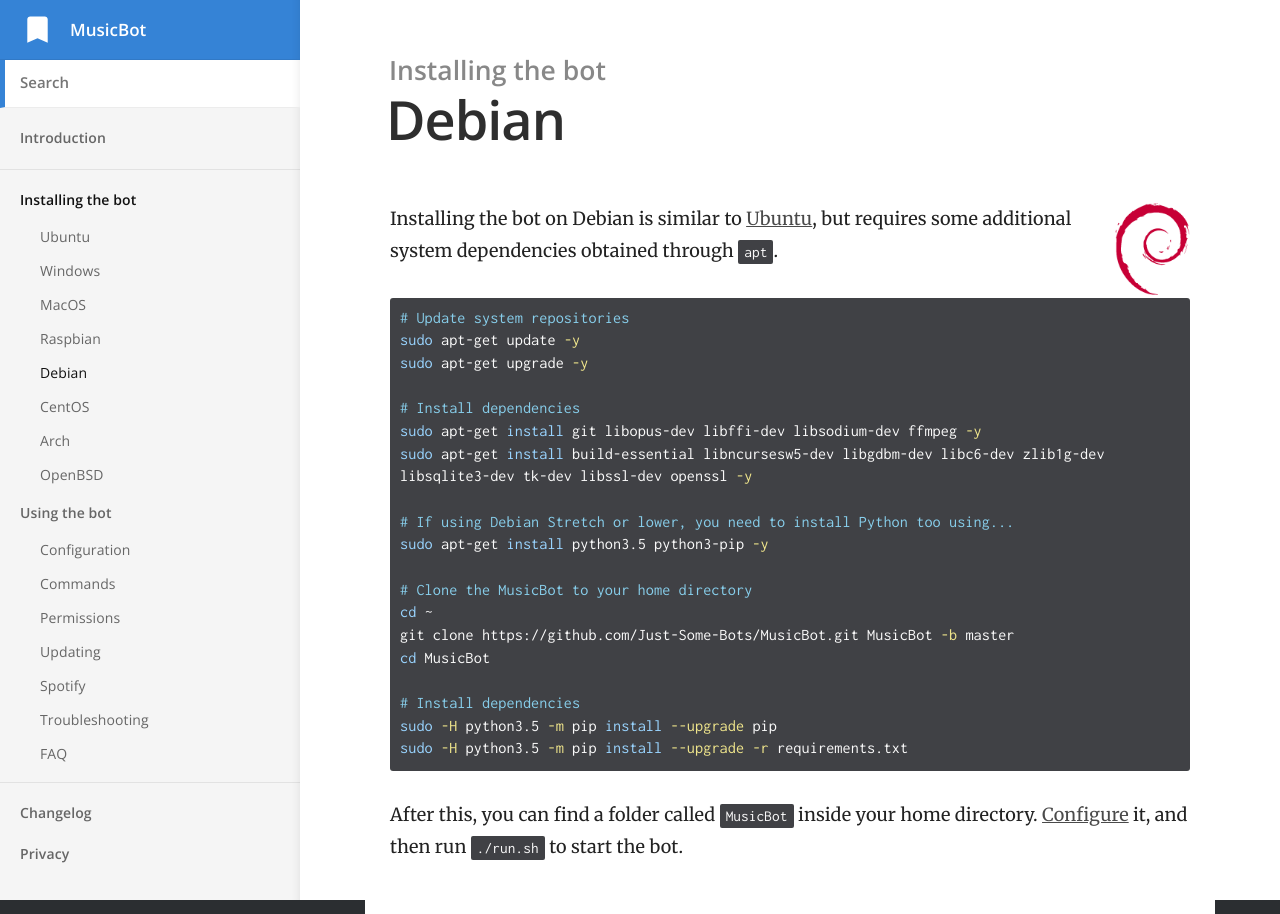
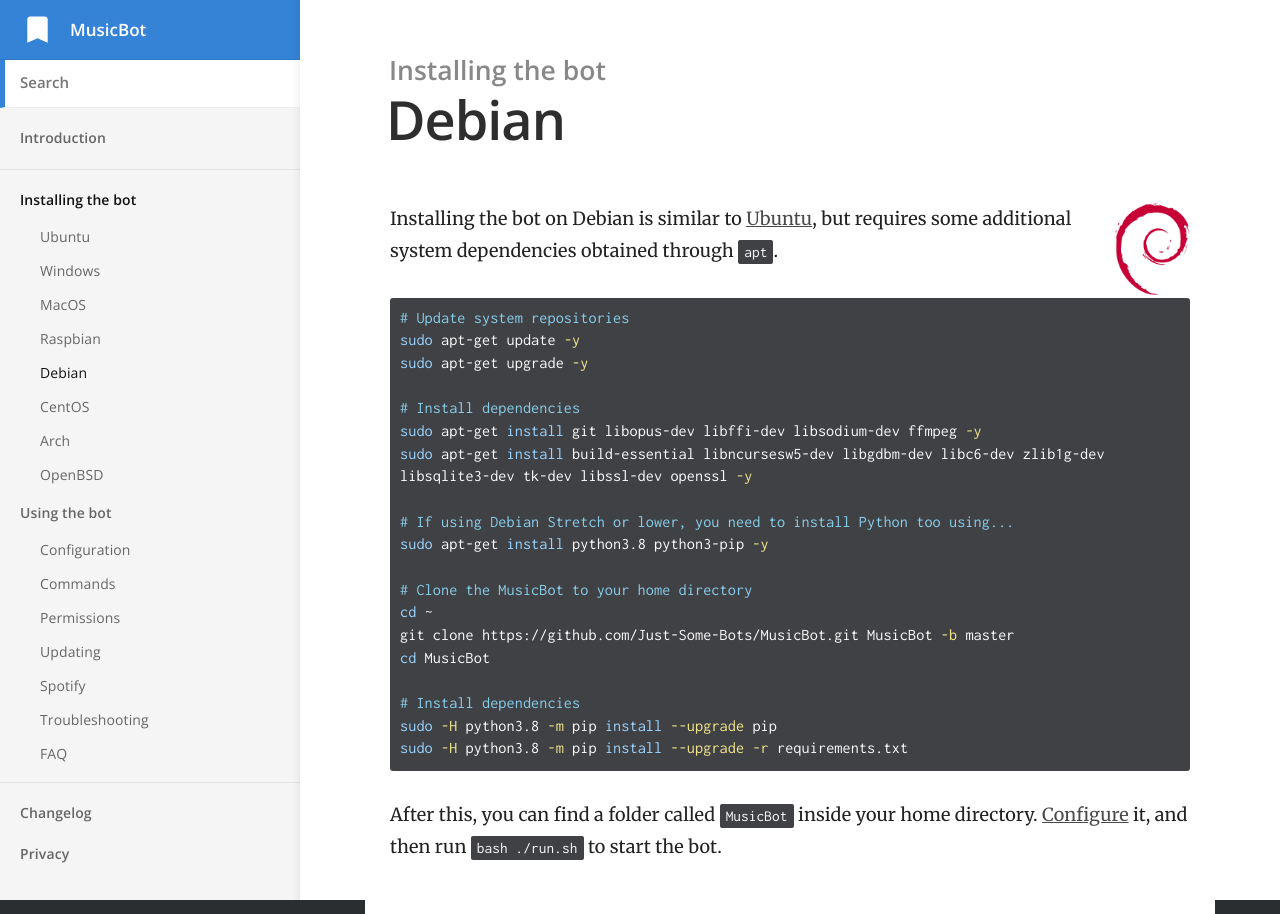
Before and after one commit to Just-Some-Bots/MusicBot, a Jekyll site: the page built from _docs/installing/debian.md, in a window 1280 px wide. Built offline with Jekyll 4.4.1, drawn with Linux system fonts in a browser that asks for light colours.

Commit message:
Debian Python 3.8

```diff
--- a/_docs/installing/debian.md
+++ b/_docs/installing/debian.md
@@ -18,7 +18,7 @@ sudo apt-get install git libopus-dev libffi-dev libsodium-dev ffmpeg -y
 sudo apt-get install build-essential libncursesw5-dev libgdbm-dev libc6-dev zlib1g-dev libsqlite3-dev tk-dev libssl-dev openssl -y
 
 # If using Debian Stretch or lower, you need to install Python too using...
-sudo apt-get install python3.5 python3-pip -y
+sudo apt-get install python3.8 python3-pip -y
 
 # Clone the MusicBot to your home directory
 cd ~
@@ -26,8 +26,8 @@ git clone https://github.com/Just-Some-Bots/MusicBot.git MusicBot -b master
 cd MusicBot
 
 # Install dependencies
-sudo -H python3.5 -m pip install --upgrade pip
-sudo -H python3.5 -m pip install --upgrade -r requirements.txt
+sudo -H python3.8 -m pip install --upgrade pip
+sudo -H python3.8 -m pip install --upgrade -r requirements.txt
 ~~~
 
-After this, you can find a folder called `MusicBot` inside your home directory. [Configure]({{ site.baseurl }}/using/configuration) it, and then run `./run.sh` to start the bot.
+After this, you can find a folder called `MusicBot` inside your home directory. [Configure]({{ site.baseurl }}/using/configuration) it, and then run `bash ./run.sh` to start the bot.
```
